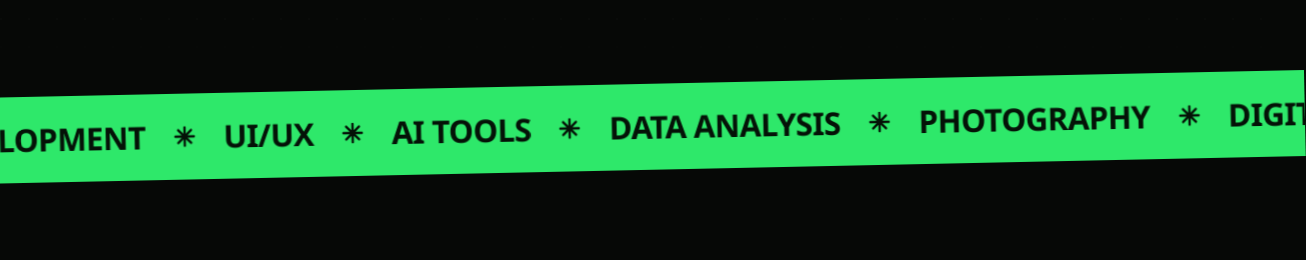
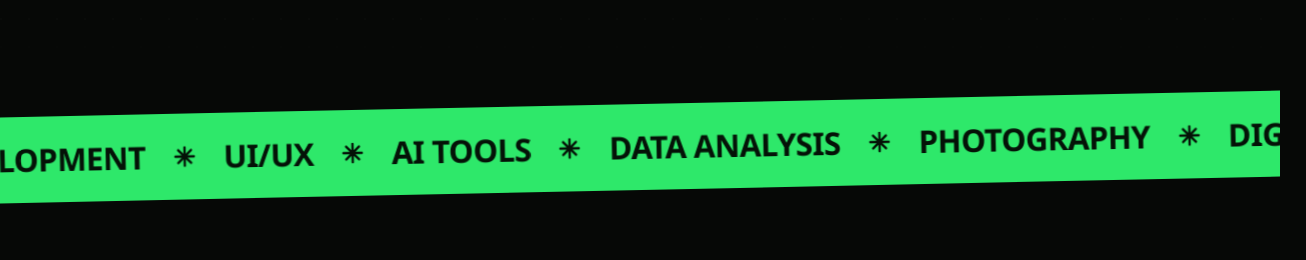
Before and after one commit to Feranmidevelops/uzoutechhub, a React (Vite) app in the folder frontend/: page / in a window 1280 px wide. Shown: the part 787-1047 px from the top of the page, 1306 px wide, since content can reach past the window. Built offline with nearby package versions, Linux system fonts and the light colour scheme; no server answers.

Commit message:
Fix the tilted skills band making the page scroll sideways

```diff
--- a/frontend/src/components/home/Marquee.css
+++ b/frontend/src/components/home/Marquee.css
@@ -1,3 +1,9 @@
+/* The wrapper clips the tilted band so it never widens the page */
+.marquee-wrap {
+  overflow: hidden;
+  padding-block: 20px;
+}
+
 .marquee {
   overflow: hidden;
   padding-block: 18px;
--- a/frontend/src/components/home/Marquee.jsx
+++ b/frontend/src/components/home/Marquee.jsx
@@ -20,7 +20,8 @@ const Star = () => (
 // A green band of skills that scrolls sideways. The second copy of the
 // list makes the loop seamless and is hidden from screen readers.
 const Marquee = () => (
-  <section className="marquee" aria-label="Skills we teach">
+  <section className="marquee-wrap" aria-label="Skills we teach">
+    <div className="marquee">
       <div className="marquee-track">
         {[0, 1].map((copy) => (
           <ul key={copy} className="marquee-list" role="list" aria-hidden={copy === 1 || undefined}>
@@ -33,6 +34,7 @@ const Marquee = () => (
           </ul>
         ))}
       </div>
+    </div>
   </section>
 );
 
```
Lines whose indentation alone changed are shown as unchanged.
